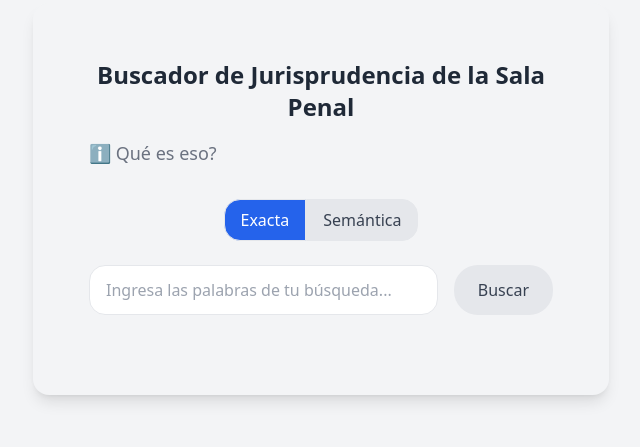
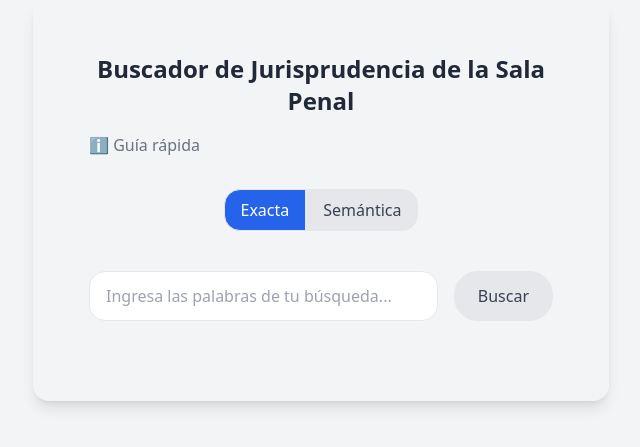
Before and after one commit to LeonHecht/search, a React (Vite) app in the folder frontend/: page / in a window 1280 px wide. Shown: the part 201-648 px from the top of the page, without its empty margins (319-959 px from the left). Built offline with nearby package versions, Linux system fonts and the light colour scheme.

Commit message:
minor design changes

```diff
--- a/frontend/src/App.jsx
+++ b/frontend/src/App.jsx
@@ -122,7 +122,7 @@ export default function App() {
             aria-expanded={infoOpen}
             aria-label="Toggle about panel"
           >
-            <span className="text-lg">ℹ️ Qué es eso?</span>
+            <span>ℹ️ Guía rápida</span>
           </button>
 
           {/* Info accordion */}
@@ -168,7 +168,7 @@ export default function App() {
             </button>
           </div>
           {/* 3) Make input+button stack on mobile */}
-          <div className="mt-6 flex flex-col sm:flex-row gap-4">
+          <div className="mt-10 flex flex-col sm:flex-row gap-4">
             <div className={`input-wrapper flex-grow relative ${query ? 'caret-hidden' : ''}`}>
               <input
                 type="text"
```
